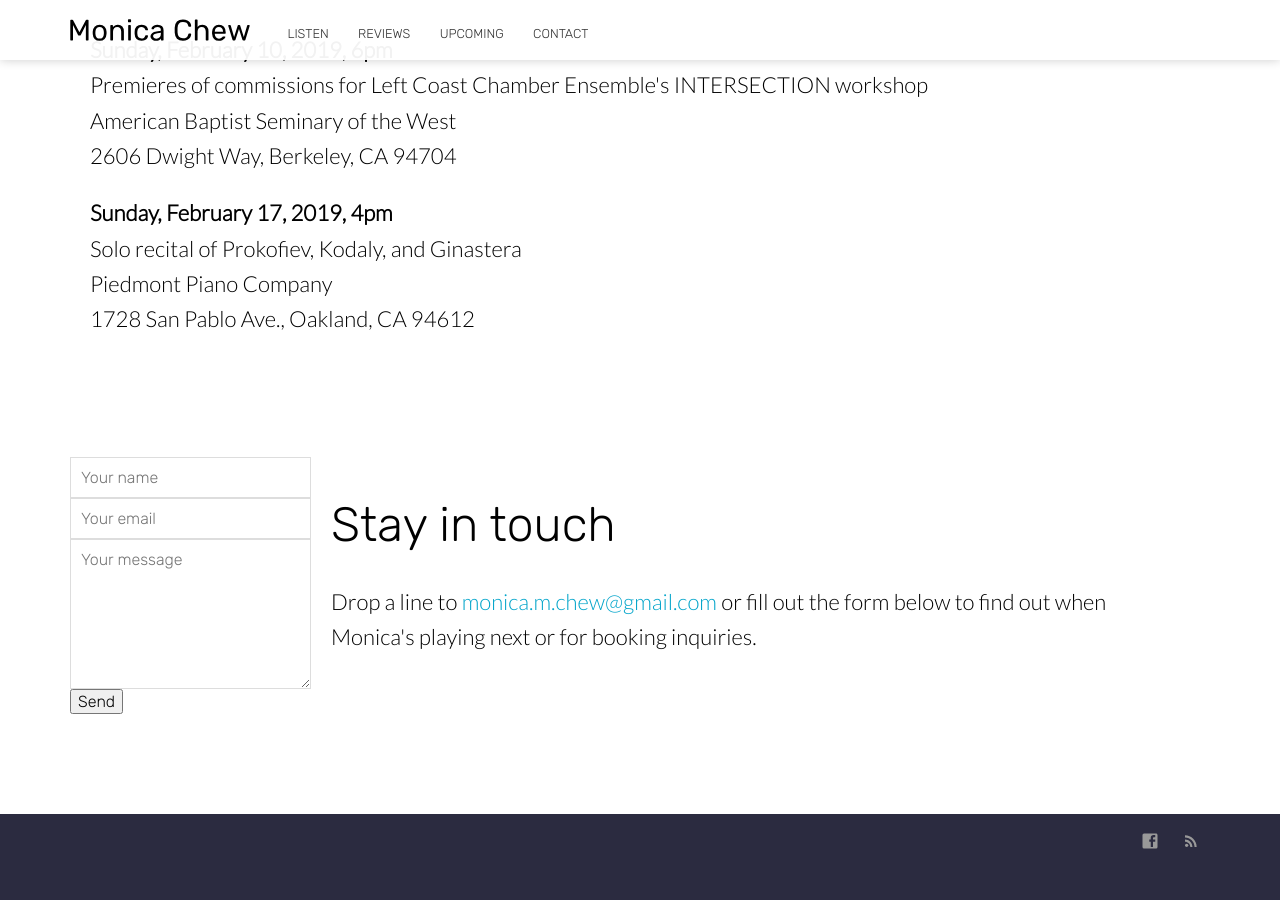
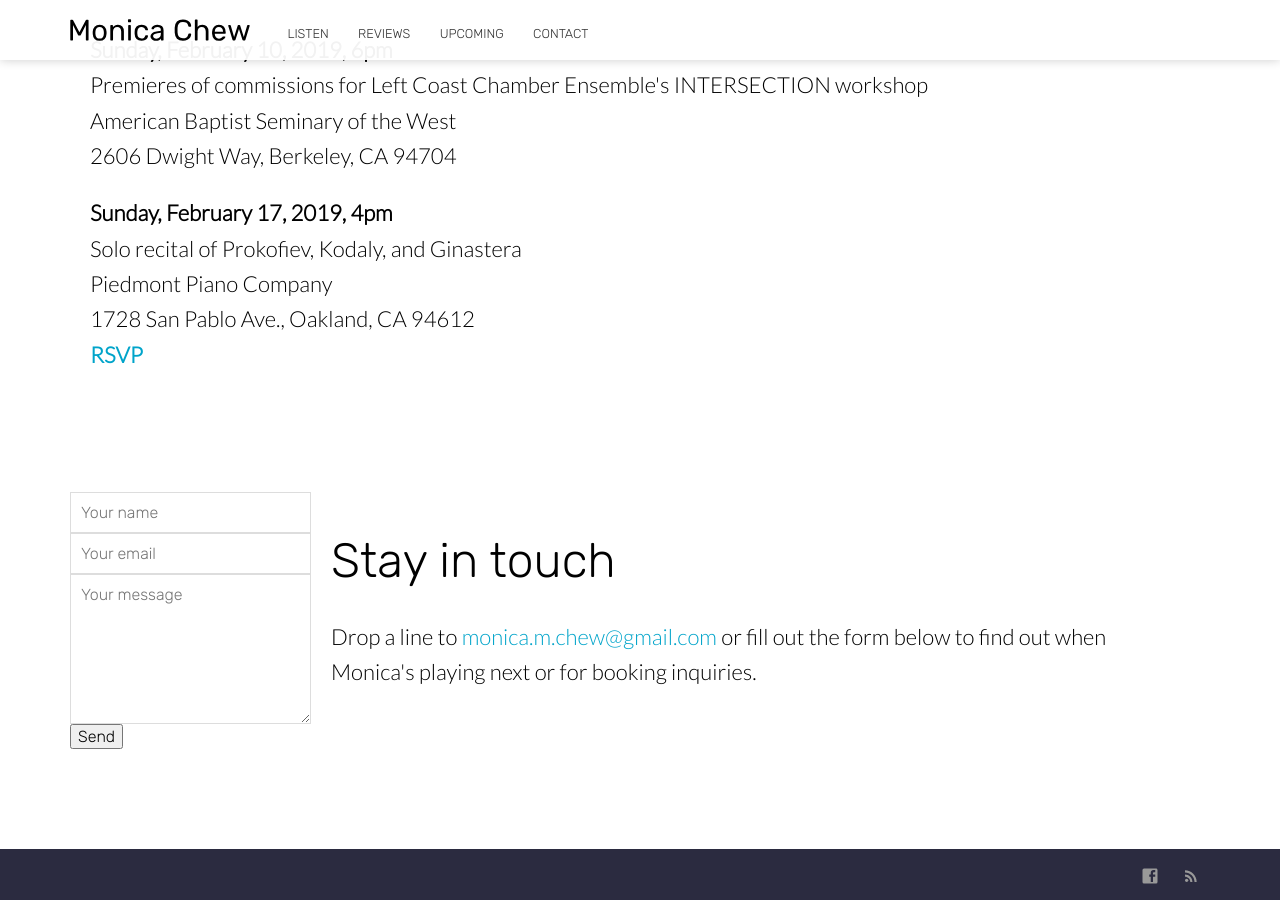
Before and after one commit to monicachew/monicachew.github.io, a Jekyll site: the page built from index.html, in a window 1280 px wide and 900 px high, scrolled down 2164 px. Built offline with Jekyll 4.4.1, drawn with Linux system fonts in a browser that asks for light colours; nearby versions of some CDN libraries; before the commit the page ends 3029 px from its top, so only the background shows below that.

Commit message:
Updated 'index.html' via CloudCannon

```diff
--- a/index.html
+++ b/index.html
@@ -63,7 +63,7 @@ bottom_image: /uploads/monica-head.png
 					<strong>Sunday, February 10, 2019, 6pm</strong><br />Premieres of commissions for Left Coast Chamber Ensemble's INTERSECTION workshop<br />American Baptist Seminary of the West<br />2606 Dwight Way, Berkeley, CA 94704
 				</p>
 			    <p class="editable">
-			    	<strong>Sunday, February 17, 2019, 4pm</strong><br />Solo recital of Prokofiev, Kodaly, and Ginastera<br />Piedmont Piano Company<br />1728 San Pablo Ave., Oakland, CA 94612
+			    	<strong>Sunday, February 17, 2019, 4pm</strong><br />Solo recital of Prokofiev, Kodaly, and Ginastera<br />Piedmont Piano Company<br />1728 San Pablo Ave., Oakland, CA 94612<br /><strong><a href="https://www.piedmontpiano.com/calendar/2019/2/17/monica-chew">RSVP</a></strong>
 			    </p>
 			</div>
 		</div>
```
